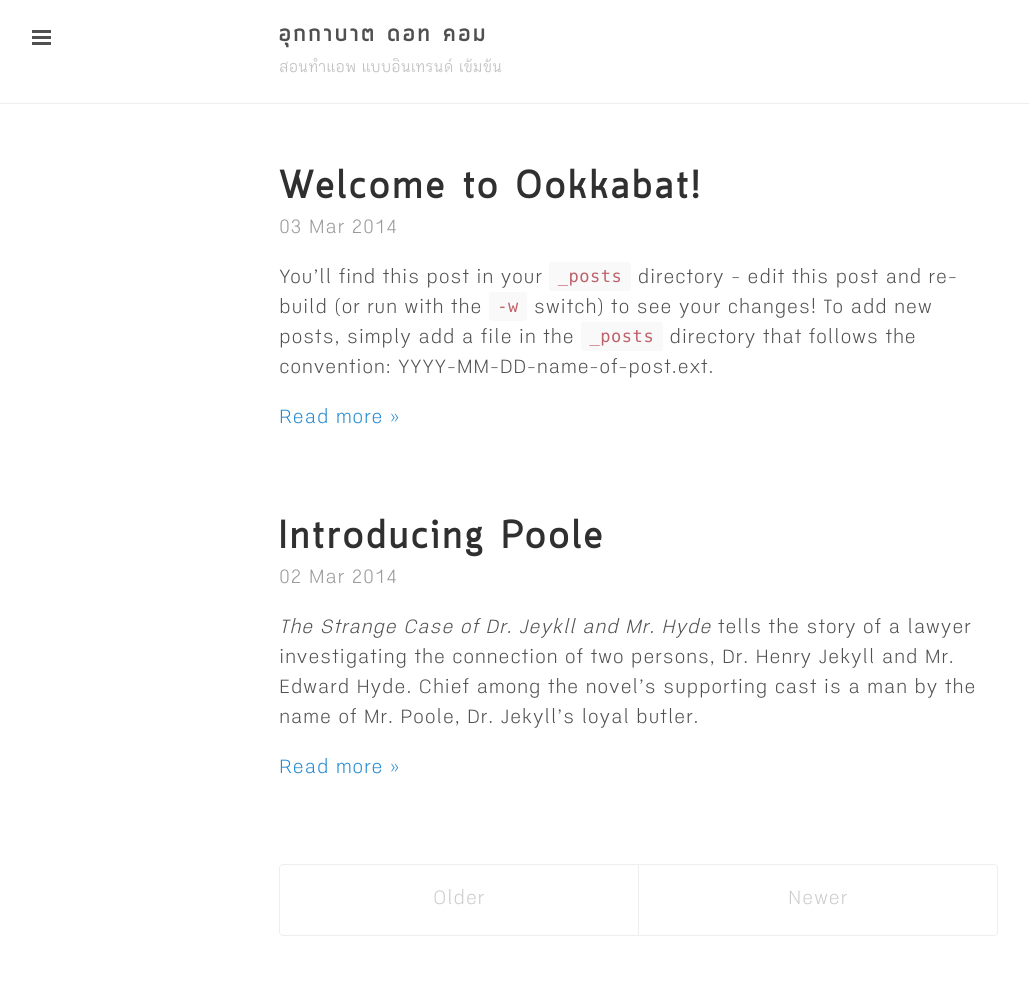
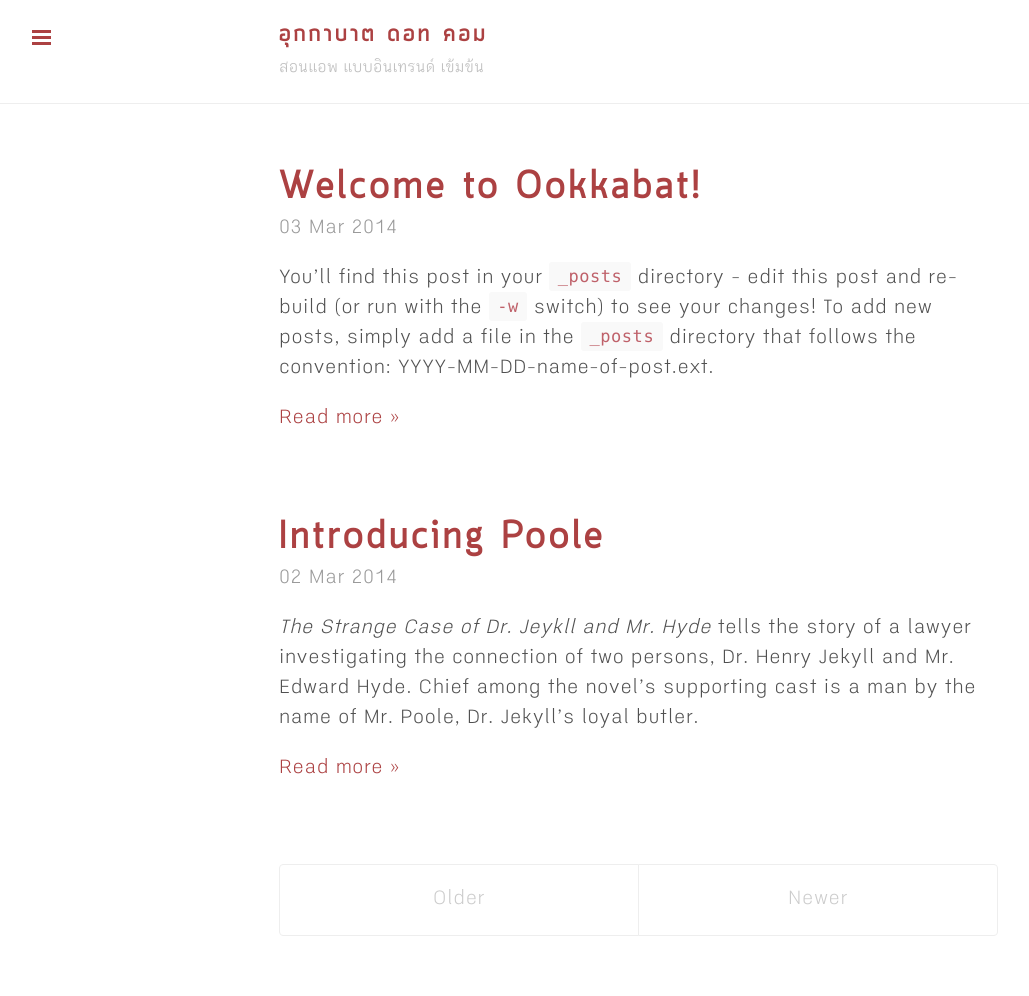
Before and after one commit to lnwKodeDotCom/lnwkodedotcom.github.io, a Jekyll site: the page built from index.html, in a window 1280 px wide. Shown: the whole page, without its empty margins (1-1030 px from the left). Built offline with Jekyll 4.4.1, drawn with Linux system fonts in a browser that asks for light colours; Markdown is read by kramdown in place of the engine named in the settings; the list of posts is cut into pages by our own code.

Commit message:
Adjusted sidebar, tweak theme.

```diff
--- a/_config.yml
+++ b/_config.yml
@@ -20,8 +20,8 @@
 # Title, decription, tagline and URL for your site
 # Can be used in your theme by calling 'site.title' and so on
 title: อุกกาบาต ดอท คอม
-description: "Reactive Resources for Meteorized Developers"
-tagline: "สอนทำแอพ แบบอินเทรนด์ เข้มข้น"
+description: "ความรู้และประสบการณ์ เพื่อคนทำแอพ"
+tagline: "สอนแอพ แบบอินเทรนด์ เข้มข้น"
 url: https://ookkabat.github.io/
 
 # Used so Jekyll outputs the site correctly so Gulp can do what it wants
--- a/_includes/sidebar.html
+++ b/_includes/sidebar.html
@@ -25,13 +25,13 @@
       {% endif %}
     {% endfor %}
 
-    <a class="sidebar-nav-item" href="https://github.com/sondr3/generator-jekyllized">Jekyllized on Github</a>
-    <a class="sidebar-nav-item" href="https://github.com/poole">Poole on Github</a>
-    <span class="sidebar-nav-item">Run by <a href="https://twitter.com/{{ site.author.twitter}}">@{{ site.author.name }}<a/></span>
+    <!--<a class="sidebar-nav-item" href="https://github.com/sondr3/generator-jekyllized">Jekyllized on Github</a>-->
+    <!--<a class="sidebar-nav-item" href="https://github.com/poole">Poole on Github</a>-->
+    <!--<span class="sidebar-nav-item">Run by <a href="https://twitter.com/{{ site.author.twitter}}">@{{ site.author.name }}<a/></span>-->
   </nav>
 
   <div class="sidebar-item">
-    <p>
+    <p class="copyright">
       &copy; {{ site.time | date: '%Y' }}. All rights reserved.
     </p>
   </div>
--- a/_layouts/default.html
+++ b/_layouts/default.html
@@ -3,7 +3,7 @@
 
   {% include head.html %}
 
-  <body>
+  <body class="theme-base-08">
 
     {% include sidebar.html %}
 
--- a/_sass/lanyon.scss
+++ b/_sass/lanyon.scss
@@ -195,6 +195,12 @@
   padding: 1rem;
   p:last-child {
     margin-bottom: 0;
+  }
+}
+
+.sidebar-item {
+  .copyright {
+    font-size: 0.7rem;
   }
 }
 
```
